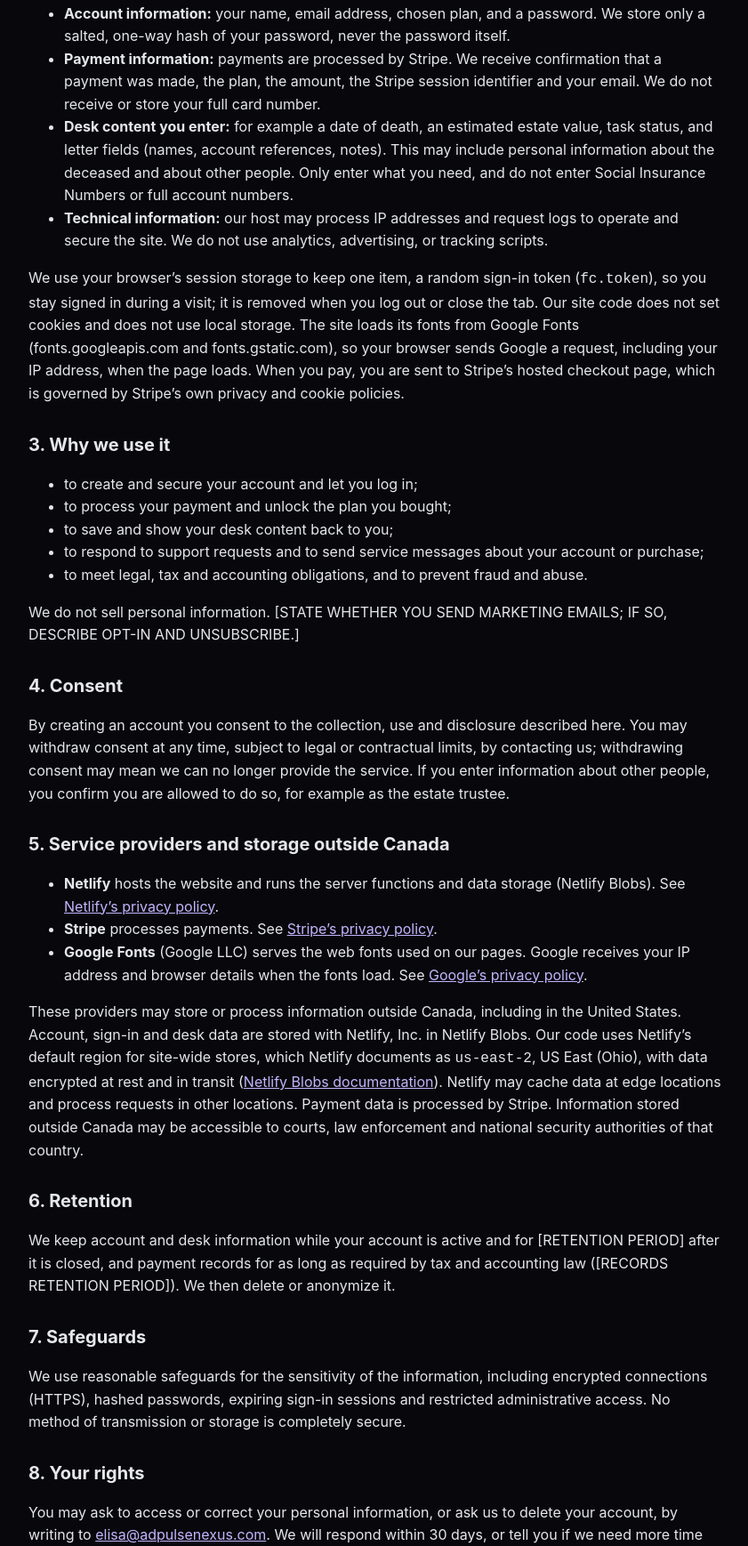
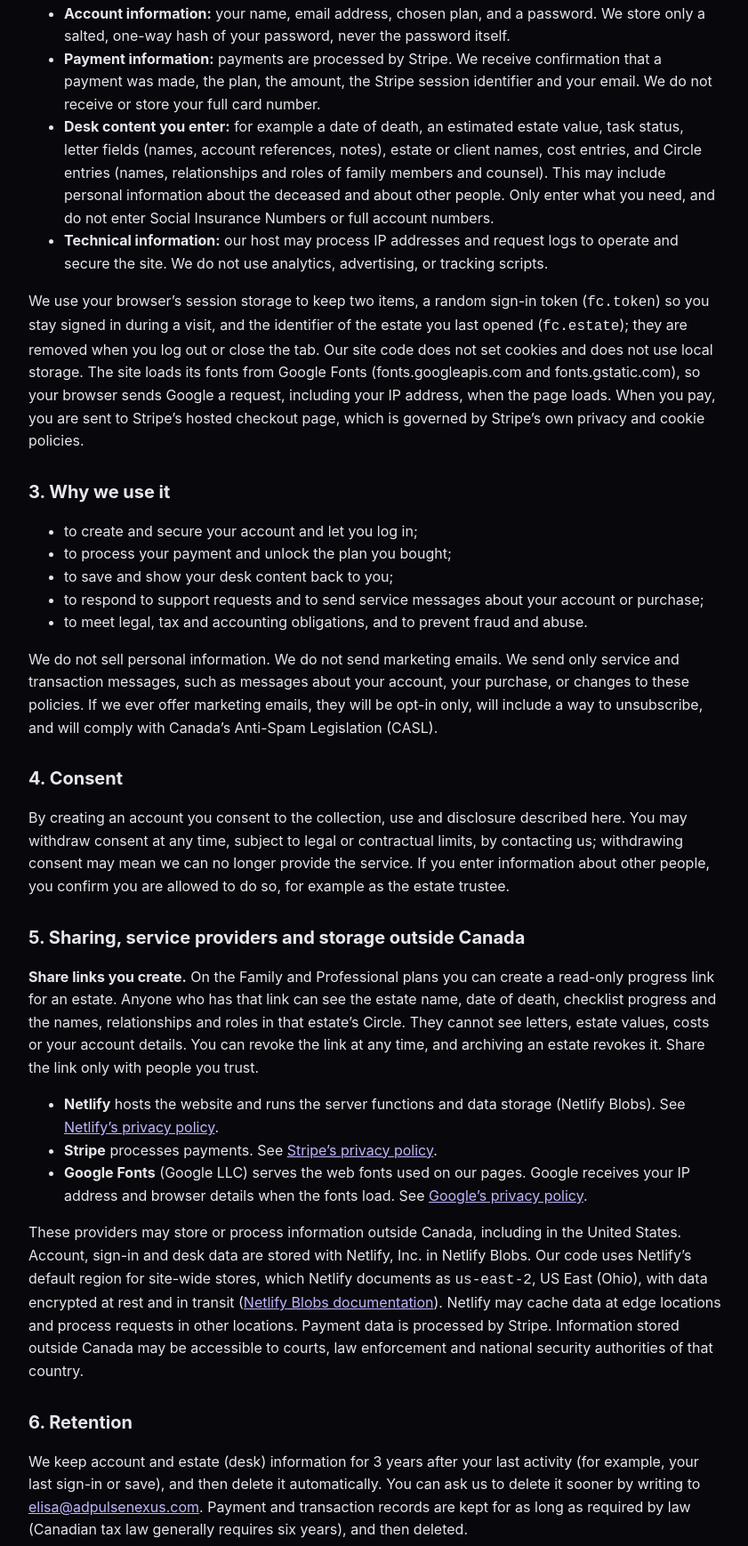
Before and after one commit to AdPulseDM/finalchapter-os, a website: page public/privacy.html in a window 1280 px wide. Shown: the part 608-2346 px from the top of the page at 89% size, without its empty margins (218-1059 px from the left). Drawn offline with Linux system fonts and the light colour scheme.

Commit message:
Fill GST/HST, access period, retention, marketing, change-notice and refund response-time placeholders; document plans and share links

```diff
--- a/public/privacy.html
+++ b/public/privacy.html
@@ -25,10 +25,10 @@ nav,footer{max-width:780px;margin:0 auto;padding:16px 24px;font-size:14px} foote
 <ul>
 <li><strong>Account information:</strong> your name, email address, chosen plan, and a password. We store only a salted, one-way hash of your password, never the password itself.</li>
 <li><strong>Payment information:</strong> payments are processed by Stripe. We receive confirmation that a payment was made, the plan, the amount, the Stripe session identifier and your email. We do not receive or store your full card number.</li>
-<li><strong>Desk content you enter:</strong> for example a date of death, an estimated estate value, task status, and letter fields (names, account references, notes). This may include personal information about the deceased and about other people. Only enter what you need, and do not enter Social Insurance Numbers or full account numbers.</li>
+<li><strong>Desk content you enter:</strong> for example a date of death, an estimated estate value, task status, letter fields (names, account references, notes), estate or client names, cost entries, and Circle entries (names, relationships and roles of family members and counsel). This may include personal information about the deceased and about other people. Only enter what you need, and do not enter Social Insurance Numbers or full account numbers.</li>
 <li><strong>Technical information:</strong> our host may process IP addresses and request logs to operate and secure the site. We do not use analytics, advertising, or tracking scripts.</li>
 </ul>
-<p>We use your browser’s session storage to keep one item, a random sign-in token (<code>fc.token</code>), so you stay signed in during a visit; it is removed when you log out or close the tab. Our site code does not set cookies and does not use local storage. The site loads its fonts from Google Fonts (fonts.googleapis.com and fonts.gstatic.com), so your browser sends Google a request, including your IP address, when the page loads. When you pay, you are sent to Stripe’s hosted checkout page, which is governed by Stripe’s own privacy and cookie policies.</p>
+<p>We use your browser’s session storage to keep two items, a random sign-in token (<code>fc.token</code>) so you stay signed in during a visit, and the identifier of the estate you last opened (<code>fc.estate</code>); they are removed when you log out or close the tab. Our site code does not set cookies and does not use local storage. The site loads its fonts from Google Fonts (fonts.googleapis.com and fonts.gstatic.com), so your browser sends Google a request, including your IP address, when the page loads. When you pay, you are sent to Stripe’s hosted checkout page, which is governed by Stripe’s own privacy and cookie policies.</p>
 
 <h2>3. Why we use it</h2>
 <ul>
@@ -38,12 +38,13 @@ nav,footer{max-width:780px;margin:0 auto;padding:16px 24px;font-size:14px} foote
 <li>to respond to support requests and to send service messages about your account or purchase;</li>
 <li>to meet legal, tax and accounting obligations, and to prevent fraud and abuse.</li>
 </ul>
-<p>We do not sell personal information. [STATE WHETHER YOU SEND MARKETING EMAILS; IF SO, DESCRIBE OPT-IN AND UNSUBSCRIBE.]</p>
+<p>We do not sell personal information. We do not send marketing emails. We send only service and transaction messages, such as messages about your account, your purchase, or changes to these policies. If we ever offer marketing emails, they will be opt-in only, will include a way to unsubscribe, and will comply with Canada’s Anti-Spam Legislation (CASL).</p>
 
 <h2>4. Consent</h2>
 <p>By creating an account you consent to the collection, use and disclosure described here. You may withdraw consent at any time, subject to legal or contractual limits, by contacting us; withdrawing consent may mean we can no longer provide the service. If you enter information about other people, you confirm you are allowed to do so, for example as the estate trustee.</p>
 
-<h2>5. Service providers and storage outside Canada</h2>
+<h2>5. Sharing, service providers and storage outside Canada</h2>
+<p><strong>Share links you create.</strong> On the Family and Professional plans you can create a read-only progress link for an estate. Anyone who has that link can see the estate name, date of death, checklist progress and the names, relationships and roles in that estate’s Circle. They cannot see letters, estate values, costs or your account details. You can revoke the link at any time, and archiving an estate revokes it. Share the link only with people you trust.</p>
 <ul>
 <li><strong>Netlify</strong> hosts the website and runs the server functions and data storage (Netlify Blobs). See <a href="https://www.netlify.com/privacy/" target="_blank" rel="noopener">Netlify’s privacy policy</a>.</li>
 <li><strong>Stripe</strong> processes payments. See <a href="https://stripe.com/privacy" target="_blank" rel="noopener">Stripe’s privacy policy</a>.</li>
@@ -52,7 +53,7 @@ nav,footer{max-width:780px;margin:0 auto;padding:16px 24px;font-size:14px} foote
 <p>These providers may store or process information outside Canada, including in the United States. Account, sign-in and desk data are stored with Netlify, Inc. in Netlify Blobs. Our code uses Netlify’s default region for site-wide stores, which Netlify documents as <code>us-east-2</code>, US East (Ohio), with data encrypted at rest and in transit (<a href="https://docs.netlify.com/build/data-and-storage/netlify-blobs/" target="_blank" rel="noopener">Netlify Blobs documentation</a>). Netlify may cache data at edge locations and process requests in other locations. Payment data is processed by Stripe. Information stored outside Canada may be accessible to courts, law enforcement and national security authorities of that country.</p>
 
 <h2>6. Retention</h2>
-<p>We keep account and desk information while your account is active and for [RETENTION PERIOD] after it is closed, and payment records for as long as required by tax and accounting law ([RECORDS RETENTION PERIOD]). We then delete or anonymize it.</p>
+<p>We keep account and estate (desk) information for 3 years after your last activity (for example, your last sign-in or save), and then delete it automatically. You can ask us to delete it sooner by writing to <a href="mailto:elisa@adpulsenexus.com">elisa@adpulsenexus.com</a>. Payment and transaction records are kept for as long as required by law (Canadian tax law generally requires six years), and then deleted.</p>
 
 <h2>7. Safeguards</h2>
 <p>We use reasonable safeguards for the sensitivity of the information, including encrypted connections (HTTPS), hashed passwords, expiring sign-in sessions and restricted administrative access. No method of transmission or storage is completely secure.</p>
@@ -67,7 +68,7 @@ nav,footer{max-width:780px;margin:0 auto;padding:16px 24px;font-size:14px} foote
 <p>Contact Elisa Broomes at <a href="mailto:elisa@adpulsenexus.com">elisa@adpulsenexus.com</a> first. If you are not satisfied, you can complain to the <a href="https://www.priv.gc.ca/en/" target="_blank" rel="noopener">Office of the Privacy Commissioner of Canada</a>.</p>
 
 <h2>11. Changes</h2>
-<p>We may update this policy. We will post the new version here with a new “Last updated” date [AND DESCRIBE HOW YOU NOTIFY USERS OF MATERIAL CHANGES].</p>
+<p>We may update this policy. We will post the new version here with a new “Last updated” date. For material changes, we will also give notice by email to account holders where possible.</p>
 </main>
 <footer>FinalChapter · <a href="/terms.html">Terms of Service</a> · <a href="/privacy.html">Privacy Policy</a> · <a href="/refunds.html">Refund Policy</a> · <a href="/#what-you-get">What you get</a><br/>FinalChapter does not file forms and is not legal, tax, or financial advice.</footer>
 </body></html>
```
Also changed, not shown: public/refunds.html (+1 -1 lines), public/terms.html (+1 -1 lines).
